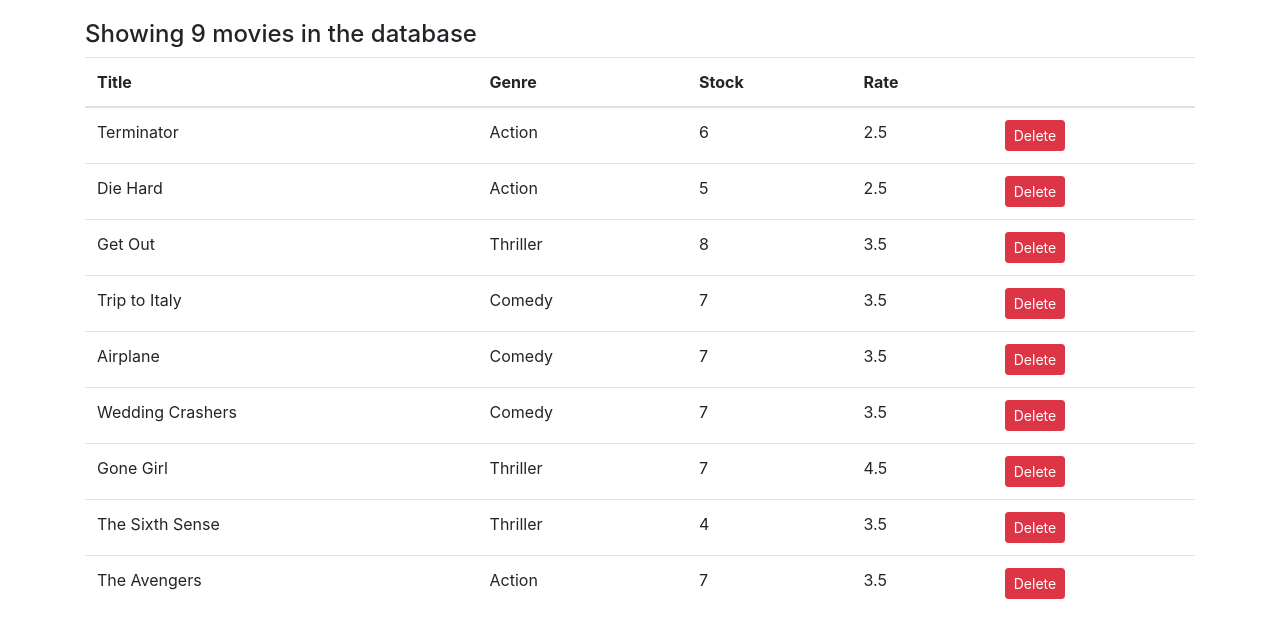
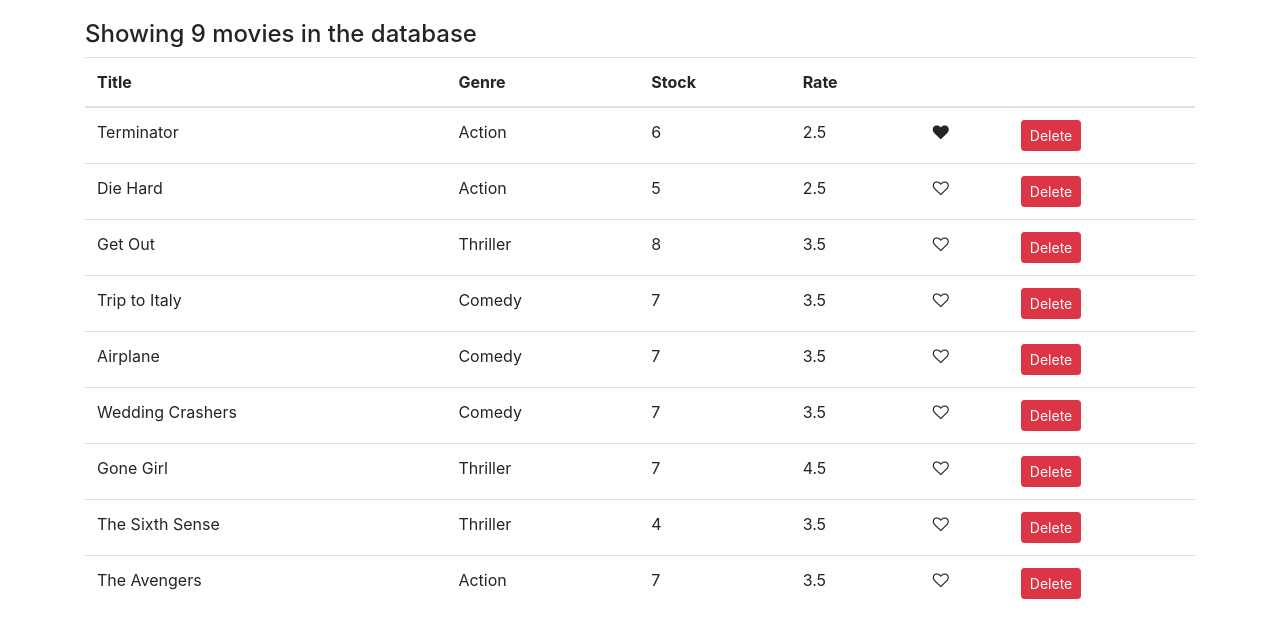
Before and after one commit to gillenha/movie-list, a React (Create React App) app: page / in a window 1280 px wide. Shown: the top 638 px of the page. Built offline with nearby package versions, Linux system fonts and the light colour scheme.

Commit message:
solution

```diff
--- /dev/null
+++ b/src/components/common/like.jsx
@@ -0,0 +1,21 @@
+import React, { Component } from "react";
+
+// Input: liked: boolean
+// Output: onClick
+
+class Like extends Component {
+  render() {
+    let classes = "fa fa-heart";
+    if (!this.props.liked) classes += "-o";
+    return (
+      <i
+        onClick={this.props.onClick}
+        style={{ cursor: "pointer" }}
+        className={classes}
+        aria-hidden="true"
+      />
+    );
+  }
+}
+
+export default Like;
--- a/src/components/movies.jsx
+++ b/src/components/movies.jsx
@@ -1,4 +1,5 @@
 import React, { Component } from "react";
+import Like from "./common/like";
 import { getMovies } from "../services/fakeMovieService.js";
 
 class Movies extends Component {
@@ -11,6 +12,14 @@
     this.setState({
       movies
     });
+  };
+
+  handleLike = movie => {
+    const movies = [...this.state.movies];
+    const index = movies.indexOf(movie);
+    movies[index] = { ...movies[index] };
+    movies[index].liked = !movies[index].liked;
+    this.setState({ movies });
   };
 
   render() {
@@ -29,6 +38,7 @@
               <th scope="col">Stock</th>
               <th scope="col">Rate</th>
               <th />
+              <th />
             </tr>
           </thead>
           <tbody>
@@ -39,6 +49,12 @@
                   <td>{movie.genre.name}</td>
                   <td>{movie.numberInStock}</td>
                   <td>{movie.dailyRentalRate}</td>
+                  <td>
+                    <Like
+                      liked={movie.liked}
+                      onClick={() => this.handleLike(movie)}
+                    />
+                  </td>
                   <td>
                     <button
                       onClick={() => this.handleDelete(movie)}
--- a/src/services/fakeMovieService.js
+++ b/src/services/fakeMovieService.js
@@ -7,7 +7,8 @@
     genre: { _id: "5b21ca3eeb7f6fbccd471818", name: "Action" },
     numberInStock: 6,
     dailyRentalRate: 2.5,
-    publishDate: "2018-01-03T19:04:28.809Z"
+    publishDate: "2018-01-03T19:04:28.809Z",
+    liked: true
   },
   {
     _id: "5b21ca3eeb7f6fbccd471816",
```
